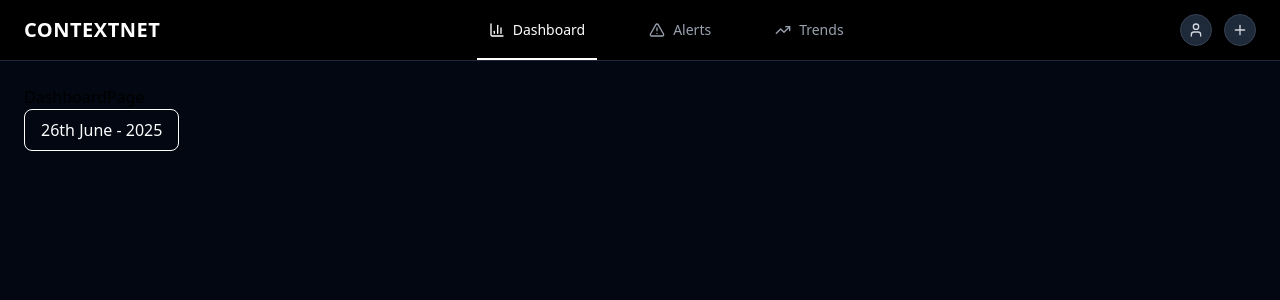
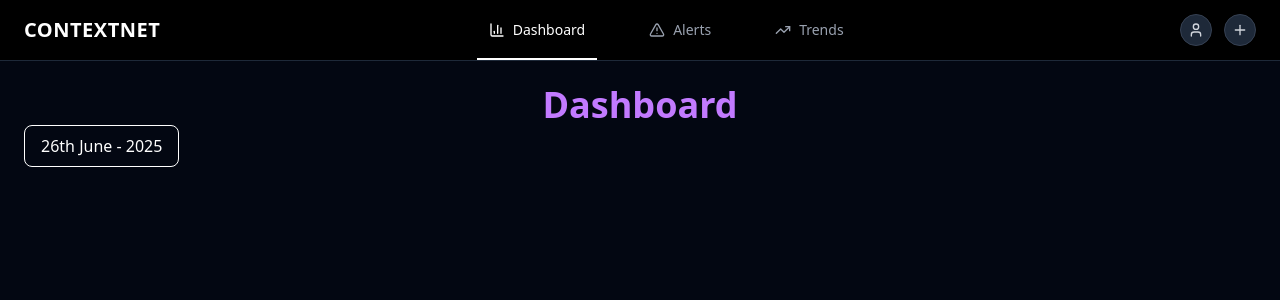
Before and after one commit to yethuag/ContextNet, a React (Vite) app in the folder Frontend/: page /app/dashboard in a window 1280 px wide. Shown: the top 300 px of the page. Built offline with nearby package versions, Linux system fonts and the light colour scheme.

Commit message:
adding heading

```diff
--- a/Frontend/src/pages/DashboardPage/DashboardPage.jsx
+++ b/Frontend/src/pages/DashboardPage/DashboardPage.jsx
@@ -12,7 +12,10 @@
   };
   return (
     <>
-      <h1>DashboardPage</h1>
+      <div className="flex justify-center items-center">
+            <h1 className="text-4xl font-bold text-purple-400">Dashboard</h1>
+      </div>
+
       <DisplayCalender />
     </>
   );
```
